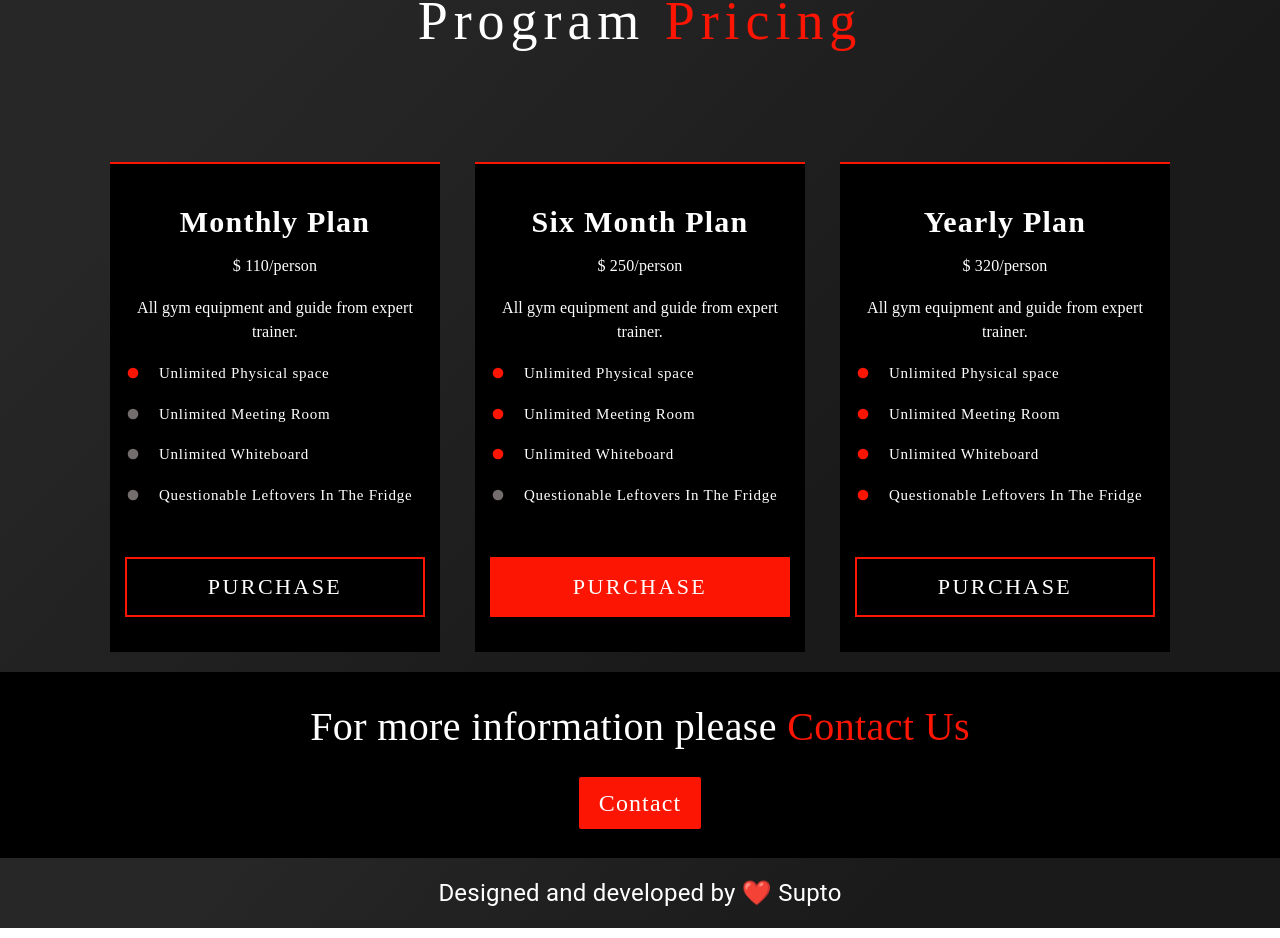
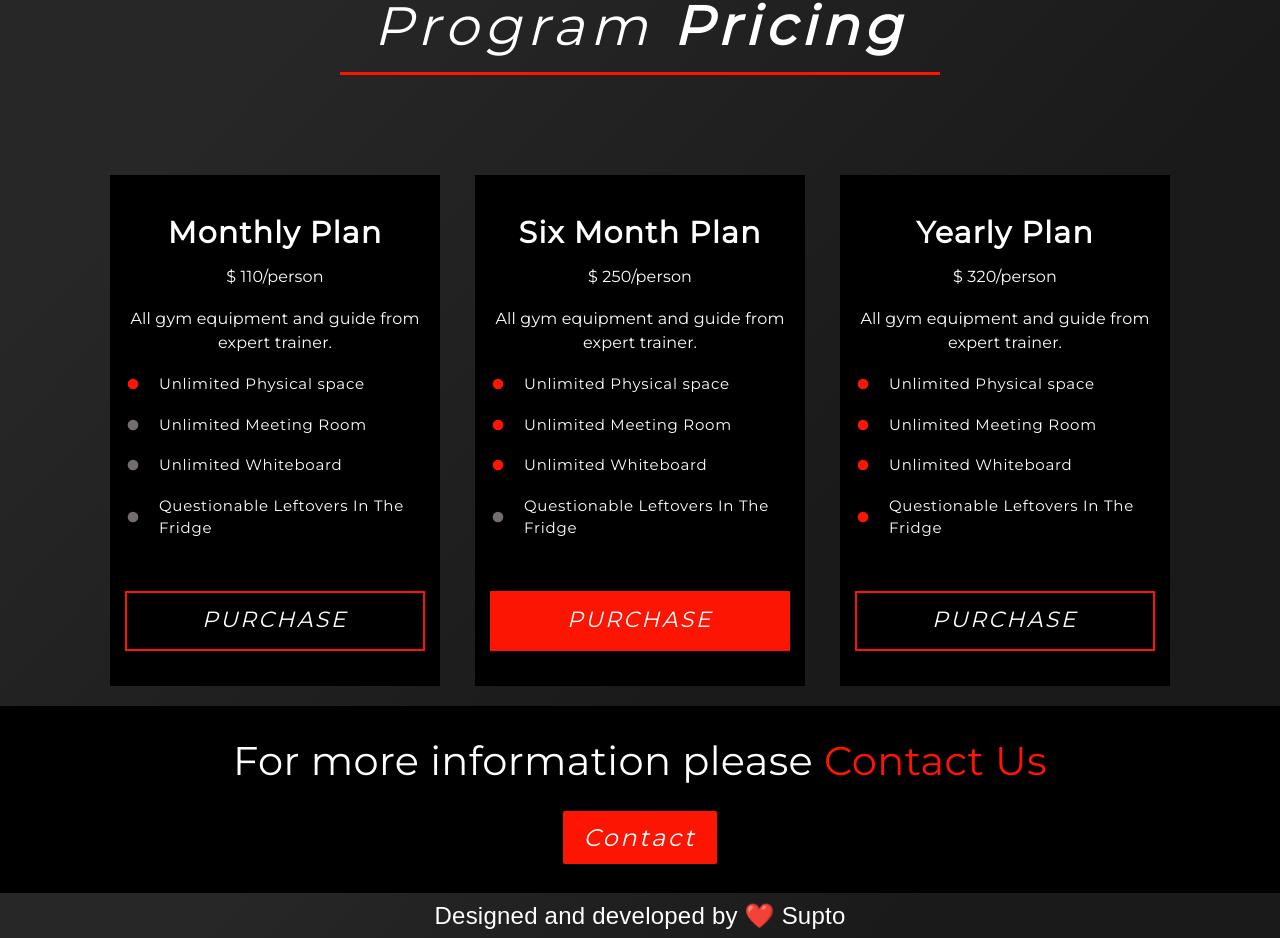
Before and after one commit to S-I-Supto/fitness-website, a React (Vite) app: page / in a window 1280 px wide. Shown: the part 1735-2673 px from the top of the page. Built offline with nearby package versions, Linux system fonts and the light colour scheme.

Commit message:
improved the ui

```diff
--- a/index.html
+++ b/index.html
@@ -18,7 +18,6 @@
   <link
     href="https://fonts.googleapis.com/css2?family=Libre+Franklin:wght@500&family=Montserrat:wght@300&family=Poppins&display=swap"
     rel="stylesheet">
-  <link href='https://unpkg.com/boxicons@2.1.4/css/boxicons.min.css' rel='stylesheet'>
   <title>Vite + React</title>
 </head>
 
--- a/package.json
+++ b/package.json
@@ -17,6 +17,7 @@
     "react": "^18.2.0",
     "react-countup": "^6.4.2",
     "react-dom": "^18.2.0",
+    "react-icons": "^4.8.0",
     "react-router-dom": "^6.8.2",
     "react-scroll": "^1.8.9"
   },
--- a/src/components/Navbar/Navbar.jsx
+++ b/src/components/Navbar/Navbar.jsx
@@ -2,9 +2,10 @@ import { useState } from 'react'
 import { useEffect } from 'react'
 import React from 'react'
 import { Link } from 'react-scroll'
+import { BiMenuAltRight } from 'react-icons/bi'
+import { AiOutlineClose } from 'react-icons/ai'
 import './Navbar.css'
 const Navbar = () => {
-
     const [scrollYValue, setscrollYValue] = useState(null)
     const handleScroll = () => {
         const scrollPosition = window.scrollY;
@@ -32,13 +33,15 @@ const Navbar = () => {
                                 top: 0,
                                 behavior: "smooth",
                             });
+                            setstatement(false)
                         }}>Home</a></li>
-                        <li className='nav-item'><Link className='link' to='about' spy={true} smooth={true} offset={50} duration={500}>About</Link></li>
-                        <li className='nav-item'><Link className='link' to='pricing' spy={true} smooth={true} offset={50} duration={500}>Pricing</Link></li>
-                        <li className='nav-item'><Link className='link' to='contact' spy={true} smooth={true} offset={50} duration={500}>Contact</Link></li>
+                        <li className='nav-item'><Link onClick={() => { setstatement(false) }} className='link' to='about' spy={true} smooth={true} offset={50} duration={500}>About</Link></li>
+                        <li className='nav-item'><Link onClick={() => { setstatement(false) }} className='link' to='pricing' spy={true} smooth={true} offset={50} duration={500}>Pricing</Link></li>
+                        <li className='nav-item'><Link onClick={() => { setstatement(false) }} className='link' to='contact' spy={true} smooth={true} offset={50} duration={500}>Contact</Link></li>
                     </ul>
                 </div>
-                <div className="right-side nav-menu flex" onClick={toggleMenu}><i className={`hamburger bx ${statement ? 'bx-x' : "bx-menu-alt-right"} `}></i></div>
+                <div className="right-side nav-menu flex" onClick={toggleMenu}>{!statement ? <BiMenuAltRight className='hamburger' /> : <AiOutlineClose className='hamburger' />}</div>
+
             </div>
         </>
     )
--- a/src/components/Pricing/Pricing.jsx
+++ b/src/components/Pricing/Pricing.jsx
@@ -9,49 +9,49 @@ import './Pricing.css'
 
 
 const Pricing = () => {
-    const styles = {
-        background: '#FC1503',
+    const pricingStyle = {
+        textAlign: "center",
+        position: "relative",
+        fontFamily: "Montserrat",
+        fontStyle: "italic",
         color: 'white',
         borderRadius: '2px',
-        fontSize: { xs: '22px', lg: '22px' },
-        fontFamily: 'TT-medium-italic',
-        "&:hover": {
-            boxShadow: 8,
-            background: '#A93226',
-
-        },
+        fontSize: { xs: '30px', md: '54px' },
+        letterSpacing: "0.11em",
+        marginTop: "5px"
     };
     return (
         <>
             <Stack id='pricing' alignItems={'center'} direction={'column'} gap={{ xs: '70px', md: '90px' }} sx={{ width: '100vw', minHeight: '650px', background: 'linear-gradient(313.78deg, #1B1A1A 31.22%, #272727 83.17%);', padding: '10px' }}>
-                <Stack>
-                    <Typography fontFamily={'Cera-black-italic'} fontSize={{ xs: '35px', md: '54px' }} color={'white'} letterSpacing={'0.11em'}> Program <span className='red-text'>Pricing</span> </Typography>
+                <Stack display={'flex'} flexDirection={"column"}>
+                    <Typography sx={pricingStyle}> Program  <span style={{ fontWeight: "bold" }}>Pricing</span> </Typography>
+                    {/* <div style={{ width: "300px", position: "relative", margin: "0 auto", marginTop: "5px", height: "3px", background: "#FC1503" }}></div> */}
+                    <Box sx={{ width: { xs: '300px', md: "600px" }, marginTop: "5px", height: "3px", background: "#FC1503" }}></Box>
                 </Stack>
 
                 <Stack direction={'row'} justifyContent={{ xs: 'center', md: 'start', lg: 'center' }} flexWrap={'wrap'} gap={{ xs: '10px', md: '18px', lg: '35px' }} padding={'10px'}>
                     {PricingData.map((item, index) => (
-                        <Box key={index} padding={'35px 15px'} width={{ lg: '330px', md: '300px', xs: '330px' }} minHeight={'350px'} sx={{ background: 'black', color: 'white', borderTop: '2px solid #FC1503' }}>
+                        <Box key={index} padding={'35px 15px'} width={{ lg: '330px', md: '300px', xs: '330px' }} minHeight={'350px'} sx={{ background: 'black', color: 'white', borderTop: '2px solid #"#FC1503"' }}>
                             <Box>
-                                <Typography textAlign={'center'} sx={{ fontFamily: 'Cera-light', fontSize: '30px', fontWeight: '700', letterSpacing: '0.04em' }}>{item.plan}</Typography>
+                                <Typography textAlign={'center'} sx={{ fontFamily: 'Montserrat', fontSize: '30px', fontWeight: '700', letterSpacing: '0.04em' }}>{item.plan}</Typography>
                             </Box>
                             <Box mt={'10px'}>
-                                <Typography textAlign={'center'} sx={{ fontFamily: 'Cera-light' }}>{item.pricing}</Typography>
+                                <Typography textAlign={'center'} sx={{ fontFamily: 'Montserrat' }}>{item.pricing}</Typography>
                             </Box>
                             <Box mt={'18px'}>
-                                <Typography textAlign={'center'} fontFamily={'Cera-light'}> All gym equipment and guide from expert trainer.</Typography>
+                                <Typography textAlign={'center'} fontFamily={'Montserrat'}> All gym equipment and guide from expert trainer.</Typography>
                             </Box>
                             <Stack direction={'column'} gap={'18px'} marginTop={'18px'}>
                                 {item.services.map((item, index) => (
                                     <Stack direction={'row'} alignItems={'center'} key={index} gap={'18px'} fontFamily={'Cera-light'}>
                                         {item.icon ? <FiberManualRecordIcon fontSize={'6px'} sx={{ fontWeight: 700, color: '#FC1503' }} /> : <FiberManualRecordIcon fontSize={'6px'} sx={{ fontWeight: 700, color: '#746D6D' }} />}
-                                        <Typography sx={{ fontSize: '15px', letterSpacing: '0.05em', fontFamily: 'Cera-light' }}>{item.name}</Typography>
+                                        <Typography sx={{ fontSize: '15px', letterSpacing: '0.05em', fontFamily: 'Montserrat' }}>{item.name}</Typography>
                                     </Stack>
                                 ))}
                             </Stack>
                             <Box mt={'51px'}>
                                 <Button
-                                    sx={item.border ? { width: '100%', height: '60px', fontSize: '22px', color: 'white', borderRadius: '0px', border: '2px solid #FC1503', fontFamily: 'TT-medium-italic ', letterSpacing: '0.11em', "&:hover": { background: '#FC1503' } } : { width: '100%', height: '60px', fontSize: '22px', color: 'white', borderRadius: '0px', background: '#FC1503', transition: 'all 0.3s ease', "&:hover": { background: '#CD1300' }, fontFamily: 'TT-medium-italic ', letterSpacing: '0.11em' }}
-                                // sx={{ width: '100%', height: '60px', fontSize: '22px', color: 'white', borderRadius: '0px', fontFamily: 'TT-medium-italic ', letterSpacing: '0.11em' }}>
+                                    sx={item.border ? { width: '100%', height: '60px', fontSize: '22px', color: 'white', borderRadius: '0px', border: '2px solid #FC1503', fontFamily: 'Montserrat', fontStyle: "italic", letterSpacing: '0.11em', "&:hover": { background: '#FC1503' } } : { width: '100%', height: '60px', fontSize: '22px', color: 'white', borderRadius: '0px', background: '#FC1503', transition: 'all 0.3s ease', "&:hover": { background: '#CD1300' }, fontFamily: 'Montserrat', fontStyle: "italic", letterSpacing: '0.11em' }}
                                 >
                                     Purchase
                                 </Button>
--- a/src/components/contact/Contact.jsx
+++ b/src/components/contact/Contact.jsx
@@ -1,12 +1,12 @@
 import React from 'react'
 import './contact.css'
-import { Stack, Typography } from '@mui/material'
+import { Button, Stack, Typography } from '@mui/material'
 const Contact = () => {
     return (
         <Stack id='contact' sx={{ width: '100vw', minHeight: '95px', background: 'black' }}>
-            <Typography color={'white'} sx={{ textAlign: 'center', pt: { xs: '14px', md: "20px", lg: '25px' }, fontFamily: 'Cera-light', fontSize: { xs: '23px', lg: '40px' } }}>For more information please <span className='red-text TT-bold-italic'> Contact Us</span></Typography>
+            <Typography color={'white'} sx={{ textAlign: 'center', pt: { xs: '14px', md: "20px", lg: '25px' }, fontFamily: 'Montserrat', fontSize: { xs: '23px', lg: '40px' } }}>For more information please <span className='red-text'> Contact Us</span></Typography>
             <Stack sx={{ display: 'flex', justifyContent: 'center', alignItems: 'center', pt: { xs: '14px', md: "20px" }, pb: { xs: '20px', md: "29px" } }}>
-                <button className='contact-button'> <a href="mailto:shefatislam1946@gmail.com">Contact</a></button>
+                <button className='contact-button'> Contact</button>
             </Stack>
         </Stack>
     )
--- a/src/components/contact/contact.css
+++ b/src/components/contact/contact.css
@@ -7,13 +7,16 @@ a {
 
 .contact-button {
     padding: 12px 20px;
-    /* max-width: 120px; */
     font-size: 24px;
     border: none;
     outline: none;
     background: #FC1503;
     transition: all 0.4s;
     border-radius: 2px;
+    font-family: "Montserrat";
+    font-style: italic;
+    color: white;
+    letter-spacing: 0.11em;
 }
 
 button:hover {
--- a/src/components/footer/Footer.jsx
+++ b/src/components/footer/Footer.jsx
@@ -3,8 +3,9 @@ import React from 'react'
 
 const Footer = () => {
     return (
-        <Stack sx={{ background: 'linear-gradient(313.78deg, #1B1A1A 31.22%, #272727 83.17%);', height: '70px', display: 'flex', justifyContent: 'center', alignItems: 'center', color: 'white' }}>
-            <Typography className='footer-text' sx={{ textAlign: 'center', fontSize: { xs: '18px', md: '24px' }, color: '#fff' }}>Designed and developed by ❤️ Supto</Typography>
+        <Stack sx={{ padding: "0 20px", background: 'linear-gradient(313.78deg, #1B1A1A 31.22%, #272727 83.17%);', minHeight: '80px', display: 'flex', justifyContent: 'center', alignItems: 'center', color: 'white' }}>
+            <Typography className='footer-text' sx={{ textAlign: 'center', fontSize: { xs: '18px', md: '24px' }, color: '#fff', fontFamily: "sans-serif" }}>Designed and developed by ❤️ Supto</Typography>
+            <a href="mailto:sisuptodhaka5402@gmail.com" style={{ color: "white", fontSize: "20px", fontFamily: "Montserrat", paddingBottom: "10px", textDecoration: "underline", opacity: "0.8" }}>contact me</a>
         </Stack>
     )
 }
```
Also changed, not shown: 1 other file (tests, documents, lock files or other folders).
